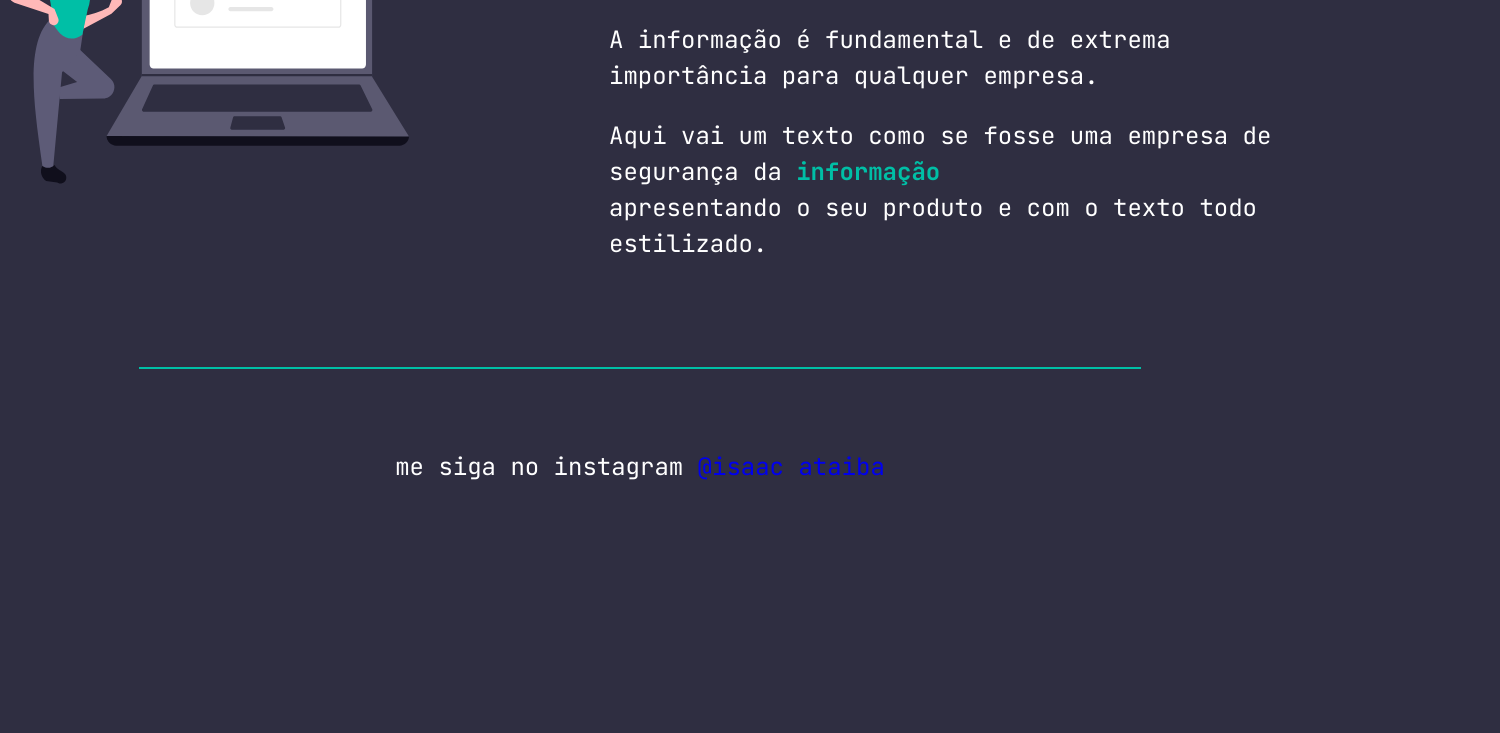
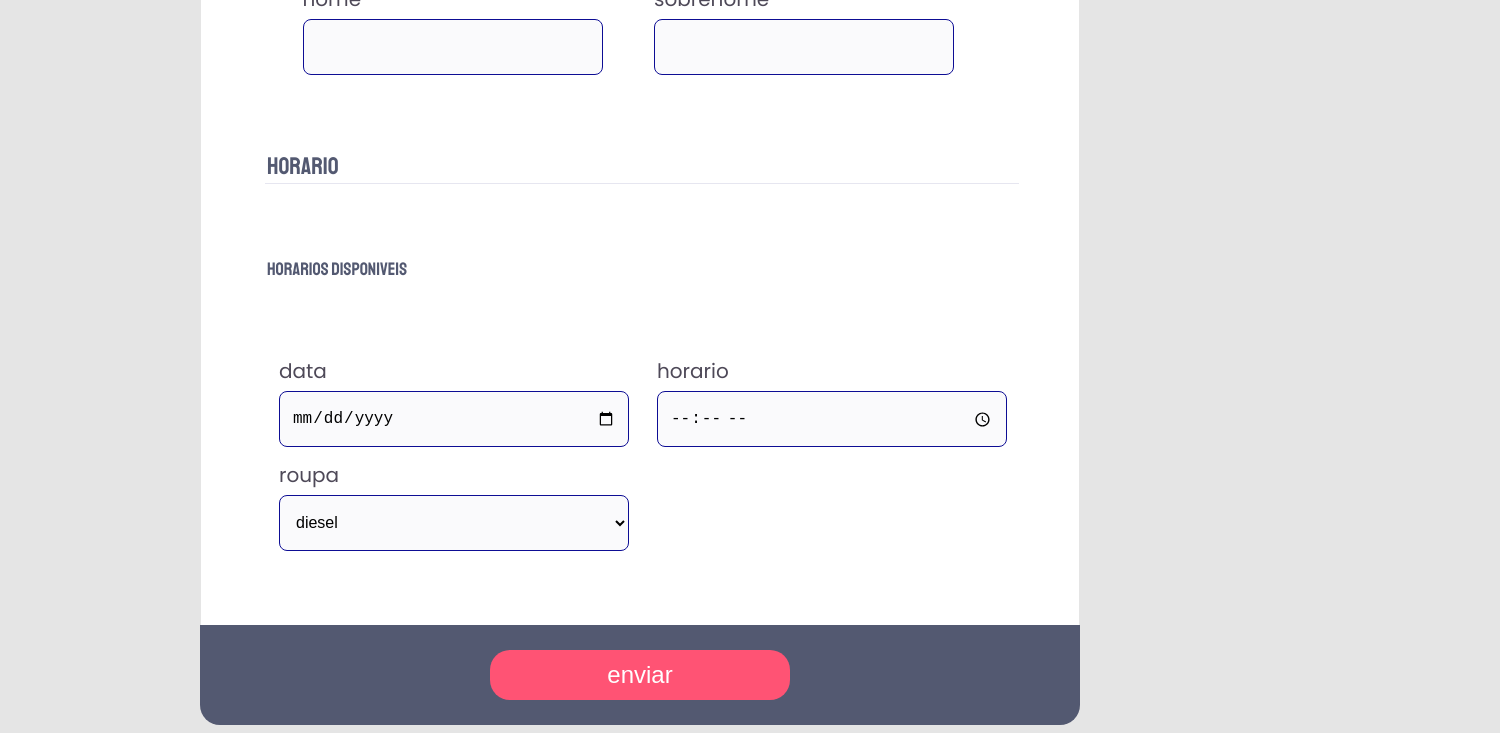
Before and after one commit to Isaac0x265/The-beginning, a plain HTML site: page index.html in a window 1280 px wide. Shown: the part 394-1127 px from the top of the page, 1500 px wide, since content can reach past the window. Before the commit the page ends 916 px from the top, so only its background shows below. Drawn offline with Linux system fonts and the light colour scheme.

Commit message:
Add files via upload

```diff
--- a/index.html
+++ b/index.html
@@ -7,51 +7,75 @@
     <link rel="stylesheet" href="styles.css">
     <link rel="preconnect" href="https://fonts.googleapis.com">
 <link rel="preconnect" href="https://fonts.gstatic.com" crossorigin>
-<link href="https://fonts.googleapis.com/css2?family=Inter:wght@100..900&family=JetBrains+Mono:ital,wght@0,100..800;1,100..800&family=Mulish:ital,wght@0,200..1000;1,200..1000&display=swap" rel="stylesheet">
+<link href="https://fonts.googleapis.com/css2?family=Staatliches&display=swap" rel="stylesheet">
+<link rel="preconnect" href="https://fonts.googleapis.com">
+<link rel="preconnect" href="https://fonts.gstatic.com" crossorigin>
+<link href="https://fonts.googleapis.com/css2?family=Poppins:ital,wght@0,100;0,200;0,300;0,400;0,500;0,600;0,700;0,800;0,900;1,100;1,200;1,300;1,400;1,500;1,600;1,700;1,800;1,900&family=Staatliches&display=swap" rel="stylesheet">
 </head>
 <body>
     <div class="page">
         <header>
-            <nav id  = "hero">
-                <div><img id = "img"src="images/logo (1).svg" alt="logodasegunraça"></div>
-
-                <ul>
-                    <li>inicio</li>
-                    <li>serviços</li>
-                    <li>contato</li>
-                </ul>
-            </nav>
-        </header>
-        <main>
-            <img src="images/computador.svg" alt="computador">
-            <div class="text">
             <h1>
-                    seus dados estão <span>protegidos</span>?
+                casa do adriel
             </h1>
             <p>
-                    A informação é fundamental e de extrema importância para qualquer empresa.
+                Preencha o formulário abaixo para <br>
+                 agendar sua dormida na casa do adriel
             </p>
-                <p id = "p2">
-                    Aqui vai um texto como se fosse uma empresa de segurança da <span>informação</span> <br> apresentando o seu produto e com o texto todo estilizado.
-                </p>
+        </header>
+
     </div>
+    <form action="">
+        <div class="hero">
+            <div class="formmain">
+                <legend>Informações pessoais</legend>
+            <div id = "name_and_surname">
+                <fieldset>
+                    <label for="nome">nome</label>
+                    <input  required ="text" name="nome" id="">
+                </fieldset>
+                <fieldset>
+                    <label for="sobrenome">sobrenome</label>
+                    <input type="text" name="sobrenome" id="">
+                </fieldset>
 
-        </main>
-        <div id = "div">
-            <footer>
-                <div class="line"></div>
+                <div class="time">
 
-            </footer>
-            <p>
-                me siga no instagram <a id = "link" href="https://instagram.com/isaac.ataliba">@isaac ataiba</a>
-            </p>
                 </div>
+            </div>
+            </div>
+            <div class="time">
+                <legend>horario</legend>
+                <legend id ="horarios">horarios disponiveis</legend>
+                <div class="container">
+                    <fieldset>
 
+                        <label for="data">data</label>
+                        <input type="date">
+                    </fieldset>
+                    <fieldset>
+                        <label for="time">horario</label>
+                        <input type="time">
+                    </fieldset>
 
 
                 </div>
+                <fieldset id="sla">
+                    <label for="roupa">roupa</label>
+                    <select  id="roupa" >
+                        <option value="">diesel</option>
+                        <option value="">hugo boss</option>
+                        <option value="">outra</option>
+                    </select>
+                </fieldset>
+            </div>
+        </div>
 
+     <div class="bu">
+        <button>enviar</button>
      </div>
+
+    </form>
 
 </body>
 </html>
--- a/styles.css
+++ b/styles.css
@@ -1,108 +1,184 @@
-body{
-    background-color: #2F2E41;
-    height: 900px;
+body::before{
+    content: '';
+    background: #535971;
+    width: 100%;
+    height: 300px;
+    position: absolute;
+    left: 0;
+    top:0;
+    z-index: -1;
+}
+.page{
+    width: 880px;
+    height: 200px;
+
+    margin: auto;
+    color: white;
+    display: flex;
+    align-items: flex-end;
+}
+form{
 
 
 }
-
-header{
-    display: flex;
-    padding: 20px;
-    justify-content: center;
-}
-
-nav{
-    display: flex   ;
-    align-items: center;
-    gap: 950px;
-}
-nav ul{
-    display: flex;
-    list-style: none;
-    gap: 64px;
-    font-family: "JetBrains Mono", monospace;
+fieldset{
+    border: none;
 
 }
-nav ul li{
-    font-size: 24px;
-    color: white;
-
+body{
+    background: #E5E5E5;
 }
-#img{
-    width: 300px;
+fieldset legend{
+    width: 100%;
 }
-main{
-    display: flex;
-    justify-content: center;
-    gap: 200px;
-    align-items: center;
-
-    height: 650px;
+header{
 
 }
 h1{
-    font-size: 56px;
-    color: white;
-    font-family: "JetBrains Mono", monospace;
+    color: #FFF;
+font-family: Staatliches;
+font-size: 48px;
+font-style: normal;
+font-weight: 400;
+line-height: normal;
+}
+p{
+    color: #FFF;
+font-family: Poppins;
+font-size: 20px;
+font-style: normal;
+font-weight: 400;
+line-height: normal;
+}
 
+legend{
+    color: #535971;
+font-family: Staatliches;
+font-size: 24px;
+font-style: normal;
+font-weight: 400;
+line-height: 34px;
+border-bottom: 1px solid  #E6E6F0;;
+width: 100%;
+margin-bottom: 68px;
 }
-h1 span{
-    color: #00BFA6;
-    font-weight: bold;
-    font-family: "JetBrains Mono", monospace;
+label{
+    color: #4E4958;
+    font-family: Poppins;
+    font-size: 20px;
+    font-style: normal;
+    font-weight: 400;
+    line-height: 24px; /* 171.429% */
+    display: flex;
+    margin-bottom: 8px;
 }
-.text{
-    display:block;
-    justify-content: center;
+input{
+    width: 300px;
+    height: 56px;
+    flex-shrink: 0;
+    border-radius: 8px;
+    border: 1px solid var(--Back-Lines-in-white, #0d0d94);
+    background: var(--Shapes-02, #FAFAFC);
+    padding: 12px;
+    box-sizing: border-box;
+    font-size: 16px;
+}
+#name_and_surname{
+    display: flex;
+    justify-content: space-evenly;
+}
 
+
+.time legend{
+    margin-top: 64px;
+    display: flex;
+}
+#horarios{
+    font-size: 18px;
+    border: none;
+    display: flex;
+}
+.container{
+    display: flex;
+    justify-content: space-evenly
 
 }
 
-p{
-    color: white;
-    font-family: "JetBrains Mono", monospace;
-    line-height: 36px;
-    margin-bottom: 24;
-    font-size: 24px;
+.container fieldset label{
+
+        color: #4E4958;
+        font-family: Poppins;
+        font-size: 20px;
+        font-style: normal;
+        font-weight: 400;
+        line-height: 24px; /* 171.429% */
+        display: flex;
+        margin-bottom: 8px;
+}
+.container fieldset input{
+    width: 350px;
+    height: 56px;
+    flex-shrink: 0;
+    border-radius: 8px;
+    border: 1px solid var(--Back-Lines-in-white, #0d0d94);
+    background: var(--Shapes-02, #FAFAFC);
+    padding: 12px;
+    box-sizing: border-box;
+    font-size: 16px;
+}
+ .footer{
+    background: #0d0d94;
+    height: 300px;
+    width: 100%;
+    position: relative  ;
+    bottom: 0;
+    left: 0;
+    display: flex;
+   justify-content: center;
+   align-items: center;
 
 }
+.footer button{
+    height: 50%;
+    width: 50%;
+}
+.hero{
 
-#p2{
-    line-height: 36px;
+    background:white;
+    width: 750px;
+    height: auto;
+    margin: auto;
+    border-radius: 10px 10px 0px 0px;
+    padding: 64px;
+    display: block;
 }
-#p2 span{
-    color:#00BFA6;
-    font-weight: bold;
+.bu{
+    width: 880px;
+    height: 100px;
+    display: flex;
+    margin: auto;
+    border-radius: 0px 0px 20px 20px;
+    background: #535971;
+    justify-content: center;
+    align-items: center;
 }
-img{
-    width: 500px;
+.bu button{
+    height: 50px;
+    width: 300px;
+    border-radius: 20px;
+    background: #FF5374;
+    border: none;
+    color: white;
+    font-size: 24px;
 }
-.last{
-    display: flex;
-
-
+#sla select{
+    width: 350px;
+    height: 56px;
+    flex-shrink: 0;
+    border-radius: 8px;
+    border: 1px solid var(--Back-Lines-in-white, #0d0d94);
+    background: var(--Shapes-02, #FAFAFC);
+    padding: 12px;
+    box-sizing: border-box;
+    font-size: 16px;
 }
-
-footer{
-    display: flex;
-    justify-content: center;
-
-}
-.line{
-    width: 1000px;
-    border: 1px solid #00BFA6;
-}
-
-#div p {
-    margin-top: 80px;
-    gap :10px
-
-}
-#div{
-    text-align: center;
-
-}
-#link{
-    text-decoration: #00BFA6;
-
-}
```
Lines whose indentation alone changed are shown as unchanged.
